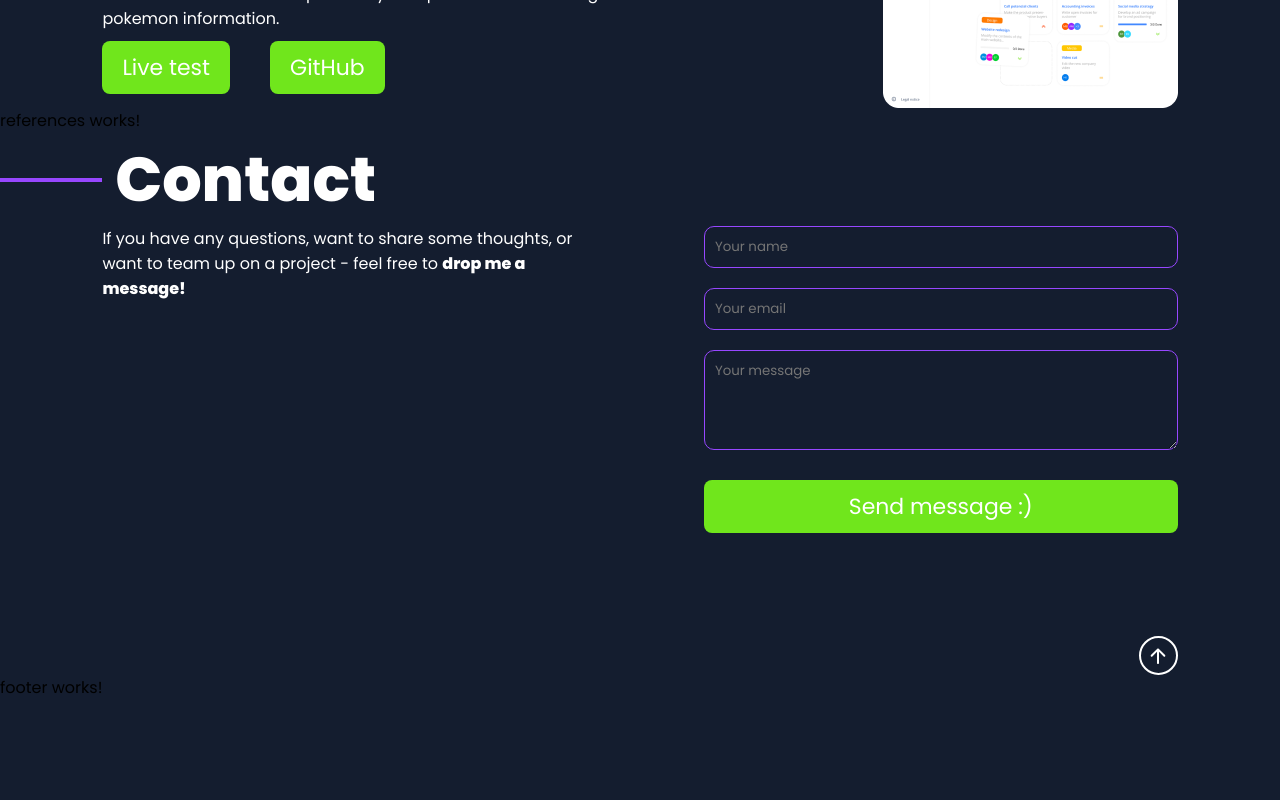
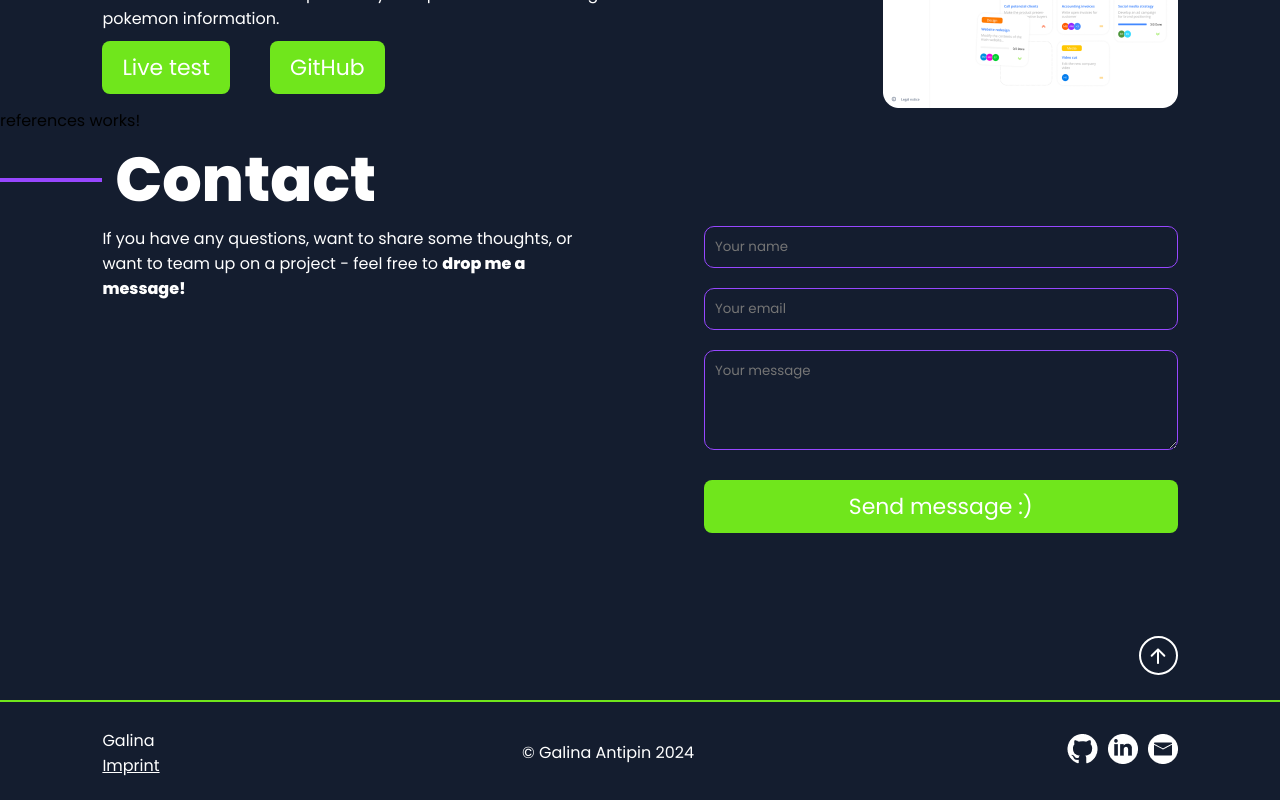
Before and after one commit to galina-antipin/Angular-My-Portfolio, an Angular app: page / in a window 1280 px wide. Shown: the part 2343-3143 px from the top of the page. Before the commit the page ends 3043 px from the top, so only its background shows below. Built offline with nearby package versions, Linux system fonts and the light colour scheme.

Commit message:
added footer html

```diff
--- a/src/app/main-content/contact/contact.component.html
+++ b/src/app/main-content/contact/contact.component.html
@@ -4,11 +4,11 @@
         <h1>Contact</h1>
     </div>
     <div class="contact-wrapper">
-        <div class="left-content">
+        <div class="left-content" data-aos="fade-right">
             <p>If you have any questions, want to share some thoughts, or want to team up
                 on a project - feel free to <b>drop me a message!</b></p>
         </div>
-        <form (ngSubmit)="onSubmit(contactForm)" #contactForm="ngForm">
+        <form (ngSubmit)="onSubmit(contactForm)" #contactForm="ngForm" data-aos="fade-left">
             <input #name="ngModel" [(ngModel)]="contactData.name" name="name" type="text" id="name"
                 placeholder="Your name" required [ngClass]="{'invalid': !name.valid && name.touched}">
             @if (!name.valid && name.touched) {
@@ -26,6 +26,13 @@
             @if (!message.valid && message.touched) {
             <span>Please enter a message</span>
             }
+
+            <!-- <div class="checkbox-wrapper">
+                <input type="checkbox" id="privacy" [(ngModel)]="contactData.acceptPolicy" name="privacy" required />
+                <label for="privacy">I've read the <a href="#privacy-policy" target="_blank">privacy policy</a> and agree to the processing of my data as outlined.</label>
+                <span *ngIf="contactForm.submitted && !acceptPolicy" class="error">Bitte akzeptiere die Datenschutzerklärung</span>
+            </div> -->
+
             <button type="submit">Send message :)</button>
         </form>
     </div>
--- a/src/app/main-content/contact/contact.component.scss
+++ b/src/app/main-content/contact/contact.component.scss
@@ -4,6 +4,7 @@ section {
     justify-content: space-between;
     width: 100%;
     max-width: 1920px;
+    scroll-margin-top: 100px;
 
     img {
         height: 39px;
--- a/src/app/main-content/contact/contact.component.ts
+++ b/src/app/main-content/contact/contact.component.ts
@@ -1,7 +1,8 @@
 import { CommonModule } from '@angular/common';
 import { HttpClient } from '@angular/common/http';
-import { Component, inject } from '@angular/core';
+import { Component, inject, OnInit } from '@angular/core';
 import { FormsModule, NgForm } from '@angular/forms';
+import * as AOS from 'aos';
 
 @Component({
   selector: 'app-contact',
@@ -10,7 +11,17 @@ import { FormsModule, NgForm } from '@angular/forms';
   templateUrl: './contact.component.html',
   styleUrl: './contact.component.scss'
 })
-export class ContactComponent {
+export class ContactComponent implements OnInit{
+  constructor() { }
+
+  ngOnInit() {
+    AOS.init({
+      duration: 1200,
+      easing: 'ease-in-out',
+      once: true,
+      mirror: false,
+    });
+  }
 
   http = inject(HttpClient);
 
@@ -18,6 +29,7 @@ export class ContactComponent {
     name: '',
     email: '',
     message: '',
+    acceptPolicy: false,
   }
 
   mailTest = true;
@@ -46,8 +58,12 @@ export class ContactComponent {
           },
           complete: () => console.info('send post complete'),
         });
+      }
+        else if (!this.contactData.acceptPolicy) {
+          console.error('privacy policy not accepted');
     } else if (ngForm.submitted && ngForm.form.valid && this.mailTest) {
 
       ngForm.resetForm();
+      this.contactData.acceptPolicy = false;
     }
   }}
--- a/src/app/shared/components/footer/footer.component.html
+++ b/src/app/shared/components/footer/footer.component.html
@@ -1 +1,22 @@
-<p>footer works!</p>
+<footer>
+    <div class="footer-content">
+        <div class="footer-left">
+            <p>Galina</p>
+            <a href="/imprint">Imprint</a>
+        </div>
+        <div class="footer-center">
+            <p>© Galina Antipin 2024</p>
+        </div>
+        <div class="footer-right">
+            <a href="" target="_blank" rel="noopener noreferrer">
+                <img src='./assets/img/github-icon.png'alt="GitHub" />
+            </a>
+            <a href="" target="_blank" rel="noopener noreferrer">
+                <img src='./assets/img/linkedIn-icon.png' alt="LinkedIn" />
+            </a>
+            <a href="">
+                <img src='./assets/img/mail-icon.png' alt="Email" />
+            </a>
+        </div>
+    </div>
+</footer>
--- a/src/app/shared/components/footer/footer.component.scss
+++ b/src/app/shared/components/footer/footer.component.scss
@@ -0,0 +1,32 @@
+* {
+    color: white;
+}
+
+footer {
+    border-top: 2px solid #70e61c !important;
+    justify-content: space-between;
+    align-items: center;
+    width: 100%;
+    margin-top: 2%;
+    height: 100px;
+}
+
+.footer-content {
+    max-width: 1920px;
+    margin-left: 8%;
+    margin-right: 8%;
+    display: flex;
+    align-items: center;
+    justify-content: space-between;
+    margin-top: 2%;
+}
+
+.footer-right img {
+    margin-left: 10px;
+    transition: transform 0.3s;
+    cursor: pointer;
+
+    &:hover {
+        transform: scale(1.2);
+    }
+}
```
